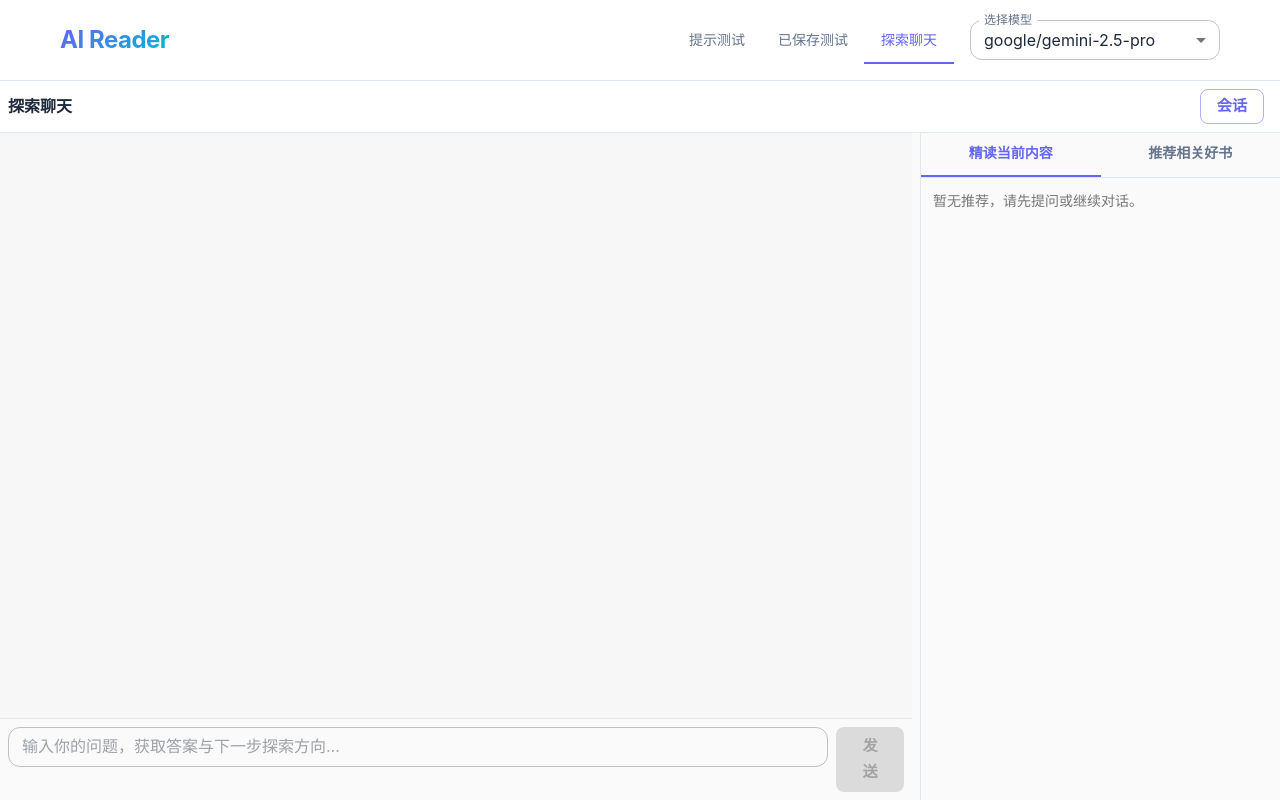
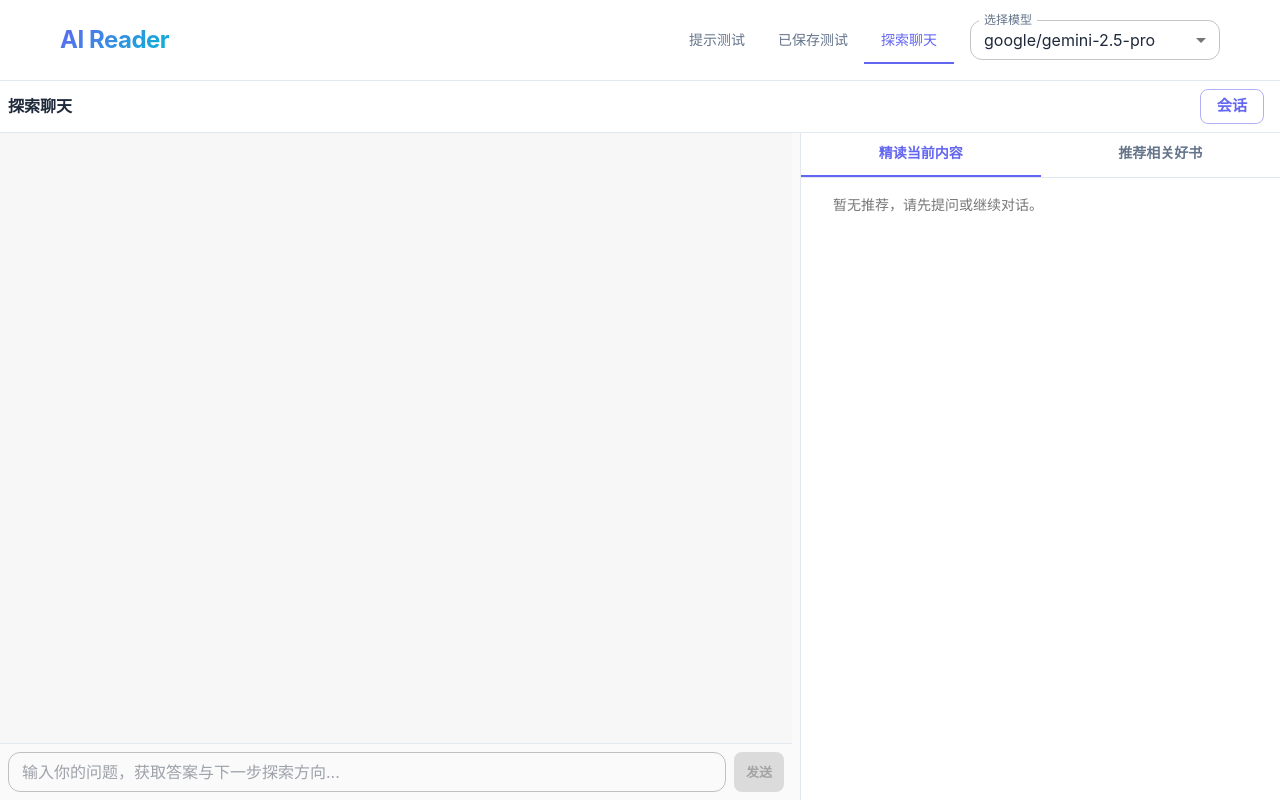
Before and after one commit to telepace/aireader, a React (Create React App) app: page / in a window 1280 px wide. Both pictures are taken after a click on the tab "探索聊天". Built offline with nearby package versions, Linux system fonts and the light colour scheme; some icons are missing; the HTML template or start-up script is replaced by a standard one.

Commit message:
更新样式和功能：将背景颜色改为白色，优化系统提示内容，增强描述的清晰度，调整聊天组件的样式和布局，提升用户体验，增加输入框和按钮的响应式设计。

```diff
--- a/src/App.css
+++ b/src/App.css
@@ -7,7 +7,7 @@ body {
   font-family: 'Inter', 'SF Pro Display', -apple-system, BlinkMacSystemFont, 'Segoe UI', Roboto, sans-serif !important;
   margin: 0;
   padding: 0;
-  background: linear-gradient(135deg, #fafafa 0%, #f8fafc 100%);
+  background: #fff;
   -webkit-font-smoothing: antialiased;
   -moz-osx-font-smoothing: grayscale;
 }
--- a/src/components/NextStepChat.tsx
+++ b/src/components/NextStepChat.tsx
@@ -24,10 +24,10 @@ interface NextStepOption {
 
 // OptionItem now comes from types.ts
 
-const SYSTEM_PROMPT = `我的目标是「精读」当前讨论的内容（文章或书籍），并不断切换对象。（当我发送一大段长文字时就是复制的长文章）
+const SYSTEM_PROMPT = `我的目标是「深度阅读」当前讨论的内容（文章或书籍），并不断切换对象。（当我发送一大段长文字时就是复制的长文章）
 
 每次交互，请严格执行以下3件事：
-**1. 聚焦与展开** 先讲透内容的一个核心关键；全面展开对应内容,让我了解全貌，全面又深度的讲讲。
+**1. **先聚焦重点**：找出当前对应内容中最重要的一个或一对内核/关键词，让我抓到理解的关键点，要求清晰易懂地讲明白。**再全面展开**：全面展开对应内容,尽量每个要点讲的详细全面insightful,引人入胜。
 
 **2. 原文深挖 (type: deepen)** 推荐3个最有价值的原文精读选项。
 3个选项可以参考以下行动类型：
@@ -295,7 +295,7 @@ const NextStepChat: React.FC<NextStepChatProps> = ({ selectedModel, clearSignal
   return (
     <Box sx={{ position: 'relative', height: '100%', width: '100%' }}>
       {/* Fixed header inside the page */}
-      <Box sx={{ position: 'sticky', top: 0, zIndex: 1, p: 1, bgcolor: 'background.paper', borderBottom: 1, borderColor: 'divider', display:'flex', alignItems:'center', justifyContent:'space-between' }}>
+      <Box sx={{ position: 'sticky', top: 0, zIndex: 1, p: 1, bgcolor: '#fff', borderBottom: 1, borderColor: 'divider', display:'flex', alignItems:'center', justifyContent:'space-between' }}>
         <Typography variant="subtitle1" sx={{ fontWeight: 600 }}>探索聊天</Typography>
         <Box>
           <Button size="small" variant="outlined" onClick={() => setConvMenuOpen((v: boolean) => !v)} sx={{ mr: 1 }}>会话</Button>
@@ -344,16 +344,18 @@ const NextStepChat: React.FC<NextStepChatProps> = ({ selectedModel, clearSignal
                       )}
                     </Box>
                   )}
-                  <Paper elevation={1} sx={{ p: 2.25, maxWidth: '100%', bgcolor: isUser?'#e7f0ff':'#fff', borderRadius: 2 }}>
+                  <Paper elevation={1} sx={{ p: 2.25, maxWidth: '100%', bgcolor: isUser ? '#e7f0ff' : '#fff', borderRadius: 2, border: isUser ? 'none' : '1px solid #eee' }}>
+                    <Box sx={{ px: isUser ? 0 : 8 }}>
                       {isUser ? (
-                      <Typography sx={{ whiteSpace: 'pre-wrap' }}>{m.content}</Typography>
+                        <Typography sx={{ whiteSpace: (m.content || '').length <= 12 ? 'nowrap' : 'pre-wrap', wordBreak: (m.content || '').length <= 12 ? 'keep-all' : 'break-word' }}>{m.content}</Typography>
                       ) : (
-                      <div className="markdown-body" style={{ whiteSpace: 'normal' }}>
+                        <div className="markdown-body" style={{ whiteSpace: 'normal', margin: 0 }}>
                           <ReactMarkdown rehypePlugins={[rehypeRaw]} remarkPlugins={[remarkGfm, remarkBreaks]}>
                             {main || m.content}
                           </ReactMarkdown>
                         </div>
                       )}
+                    </Box>
                   </Paper>
                 </Box>
               );
@@ -366,13 +368,21 @@ const NextStepChat: React.FC<NextStepChatProps> = ({ selectedModel, clearSignal
           </Box>
 
           <Box sx={{ display: 'flex', p: 1, borderTop: 1, borderColor: 'divider', flexShrink: 0 }}>
-            <TextField fullWidth variant="outlined" placeholder="输入你的问题，获取答案与下一步探索方向..." value={inputMessage} onChange={(e: React.ChangeEvent<HTMLInputElement>) => setInputMessage(e.target.value)} onKeyDown={(e: React.KeyboardEvent<HTMLInputElement>) => { if(e.key==='Enter'&&!e.shiftKey){ e.preventDefault(); handleSend(); } }} size="small" multiline maxRows={4} sx={{ mr: 1 }} disabled={isLoading} />
-            <Button variant="contained" onClick={handleSend} disabled={isLoading || !inputMessage.trim()} sx={{ px: 2.5, fontWeight: 600 }}>发送</Button>
+            <TextField variant="outlined" placeholder="输入你的问题，获取答案与下一步探索方向..." value={inputMessage} onChange={(e: React.ChangeEvent<HTMLInputElement>) => setInputMessage(e.target.value)} onKeyDown={(e: React.KeyboardEvent<HTMLInputElement>) => { if(e.key==='Enter'&&!e.shiftKey){ e.preventDefault(); handleSend(); } }} size="small" multiline maxRows={4} sx={{ mr: 1, flex: 1 }} disabled={isLoading} />
+            <Button
+              variant="contained"
+              size="small"
+              onClick={handleSend}
+              disabled={isLoading || !inputMessage.trim()}
+              sx={{ px: 1.5, py: 0.5, minWidth: 'auto', fontSize: 13, fontWeight: 600, letterSpacing: 0, whiteSpace: 'nowrap', flexShrink: 0 }}
+            >
+              发送
+            </Button>
           </Box>
         </Box>
 
         {/* Right column: options (scrollable) */}
-        <Box sx={{ width: 360, minWidth: 320, maxWidth: 420, display: 'flex', flexDirection: 'column', borderLeft: 1, borderColor: 'divider', overflow: 'hidden' }}>
+        <Box sx={{ width: { xs: 360, sm: 400, md: 440, lg: 480 }, minWidth: 340, maxWidth: 500, display: 'flex', flexDirection: 'column', borderLeft: 1, borderColor: 'divider', overflow: 'hidden', bgcolor: '#fff' }}>
           <Box sx={{ borderBottom: 1, borderColor: 'divider', flexShrink: 0 }}>
             <Tabs
               value={selectedTab}
@@ -383,7 +393,7 @@ const NextStepChat: React.FC<NextStepChatProps> = ({ selectedModel, clearSignal
               <Tab value="next" label="推荐相关好书" sx={{ fontWeight: 600, textTransform: 'none' }} />
             </Tabs>
           </Box>
-          <Box sx={{ flexGrow: 1, overflowY: 'auto', p: 1.5 }}>
+          <Box sx={{ flexGrow: 1, overflowY: 'auto', px: 4, py: 2 }}>
             {(() => {
               const filtered = options.filter((o: OptionItem) => o.type === selectedTab);
               if (filtered.length === 0) {
@@ -392,7 +402,7 @@ const NextStepChat: React.FC<NextStepChatProps> = ({ selectedModel, clearSignal
               return filtered.map((opt: OptionItem) => (
                 <Box key={opt.id} sx={{ mb: 1.5 }}>
                   <Button variant="contained" color="primary" onClick={() => handleOptionClick(opt)} sx={{ textTransform:'none', fontWeight:600, borderRadius:2, px:1.75, py:0.75, boxShadow:'0 2px 8px rgba(43, 89, 255, 0.25)' }}>{opt.content}</Button>
-                  <Typography variant="body2" sx={{ color:'#666', mt:0.5, lineHeight:1.6 }}>{opt.describe}</Typography>
+                  <Typography variant="body2" sx={{ color:'#666', mt:0.5, lineHeight:1.6, px:3 }}>{opt.describe}</Typography>
                 </Box>
               ));
             })()}
--- a/src/services/api.ts
+++ b/src/services/api.ts
@@ -78,7 +78,7 @@ export const generateContent = async (
           }
         ],
         temperature: 0.7,
-        max_tokens: 8192
+        max_tokens: 15000
       },
       {
         headers: {
@@ -135,7 +135,7 @@ export const generateContentStream = async (
           }
         ],
         temperature: 0.7,
-        max_tokens: 8192,
+        max_tokens: 15000,
         stream: true
       }),
     });
```
Lines whose indentation alone changed are shown as unchanged.
